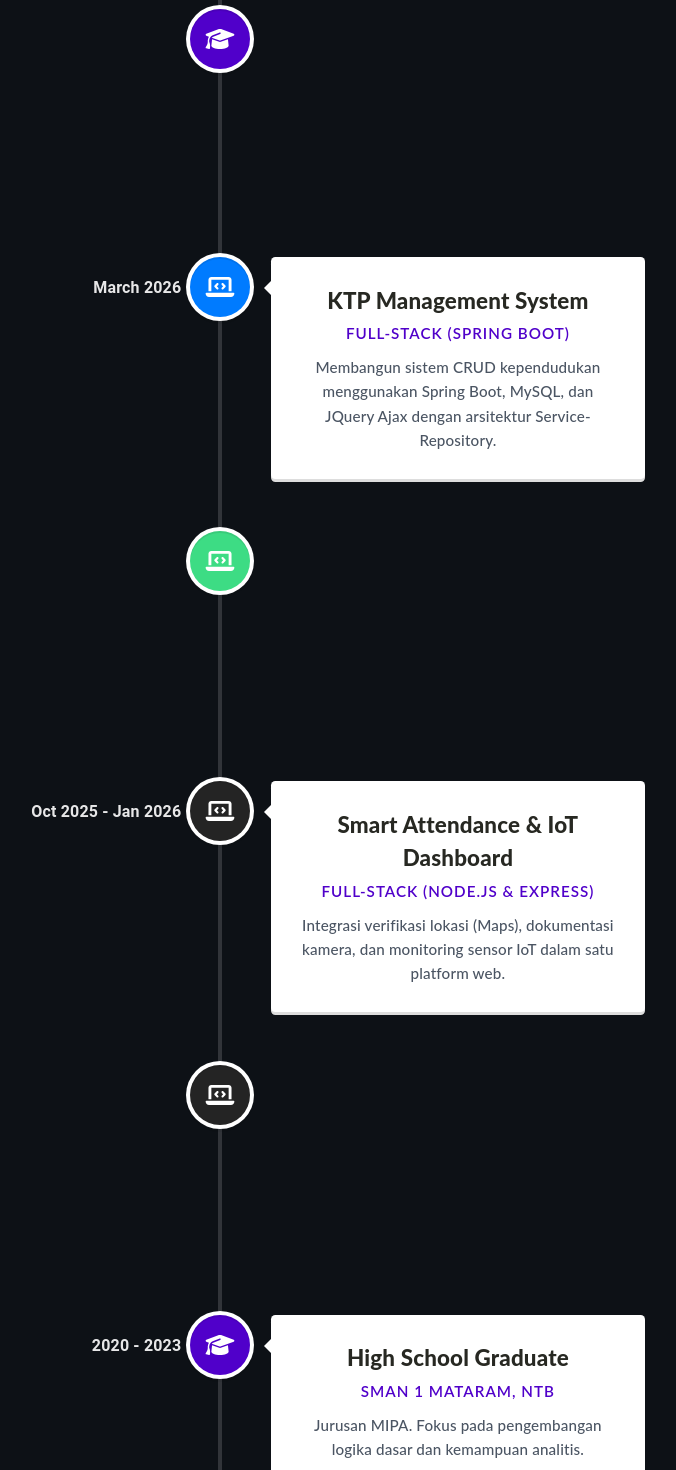
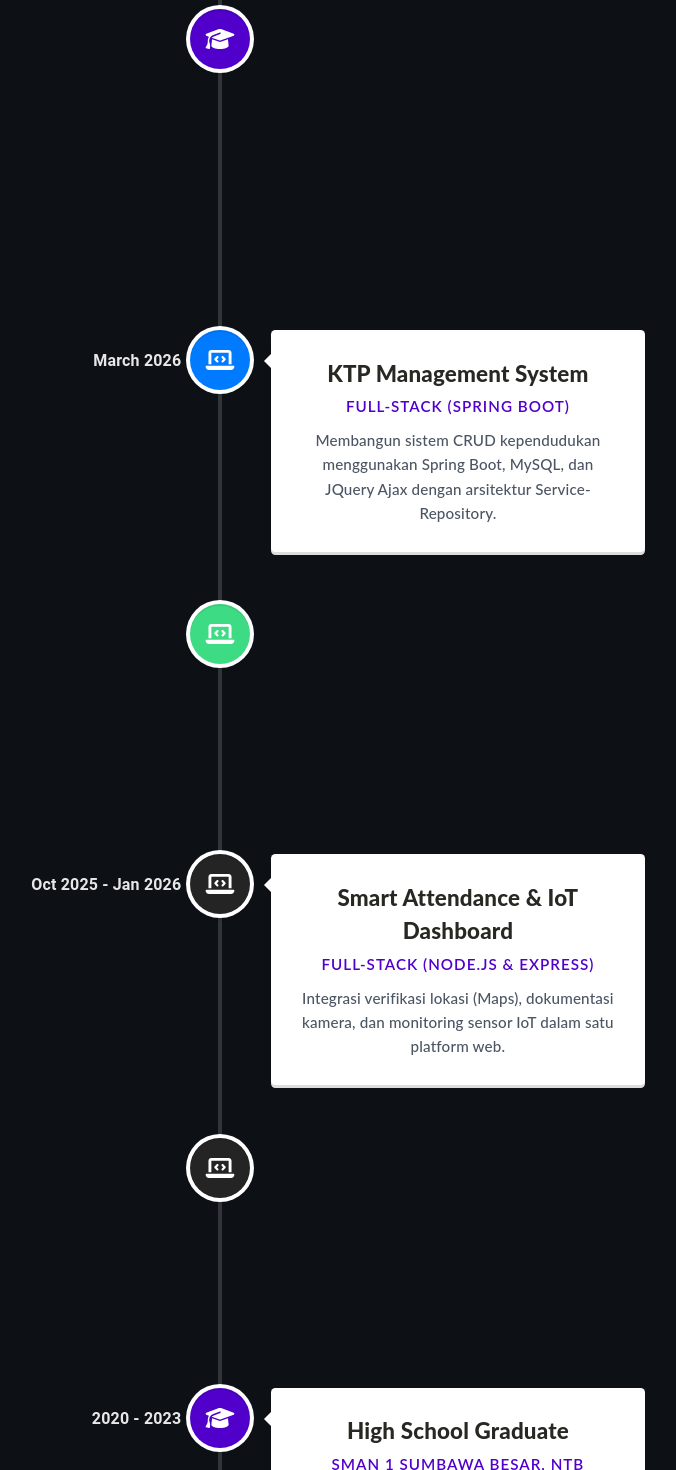
Before and after one commit to ZahwaAnritia/Zahwa_Portofolio, a React (Create React App) app: page / in a window 1280 px wide. Shown: the part 1780-3250 px from the top of the page, without its empty margins (420-1096 px from the left). Built offline with nearby package versions, Linux system fonts and the light colour scheme.

Commit message:
memperbaiki kekeliruan

```diff
--- a/src/components/Timeline.tsx
+++ b/src/components/Timeline.tsx
@@ -24,8 +24,8 @@ function Timeline() {
             <h3 className="vertical-timeline-element-title">Teknologi Informasi Student</h3>
             <h4 className="vertical-timeline-element-subtitle">Universitas Muhammadiyah Yogyakarta</h4>
             <p>
-              Fokus pada Full-stack Web Development dan Mobile Development.
-            </p>
+  Fokus pada pengembangan <b>Full-stack Web (React, Node.js, Spring Boot)</b> dan <b>Android Native (Kotlin)</b>. Aktif membangun berbagai solusi digital melalui proyek mandiri dan akademik.
+</p>
           </VerticalTimelineElement>
 
           {/* --- 2. Proyek: KTP Management System (Maret 2026) --- */}
@@ -92,7 +92,7 @@ function Timeline() {
             icon={<FontAwesomeIcon icon={faGraduationCap} />}
           >
             <h3 className="vertical-timeline-element-title">High School Graduate</h3>
-            <h4 className="vertical-timeline-element-subtitle">SMAN 1 Mataram, NTB</h4>
+            <h4 className="vertical-timeline-element-subtitle">SMAN 1 SUMBAWA BESAR, NTB</h4>
             <p>
               Jurusan MIPA. Fokus pada pengembangan logika dasar dan kemampuan analitis.
             </p>
```
